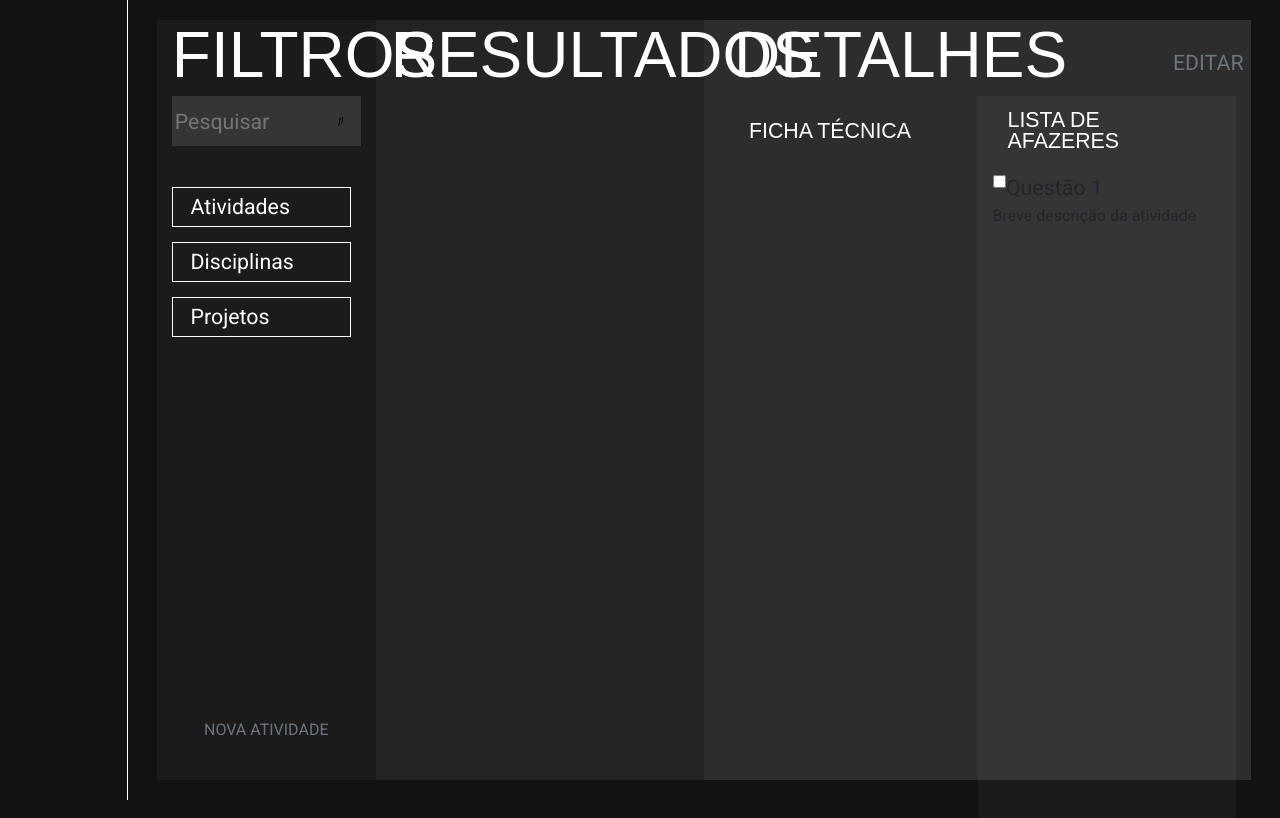
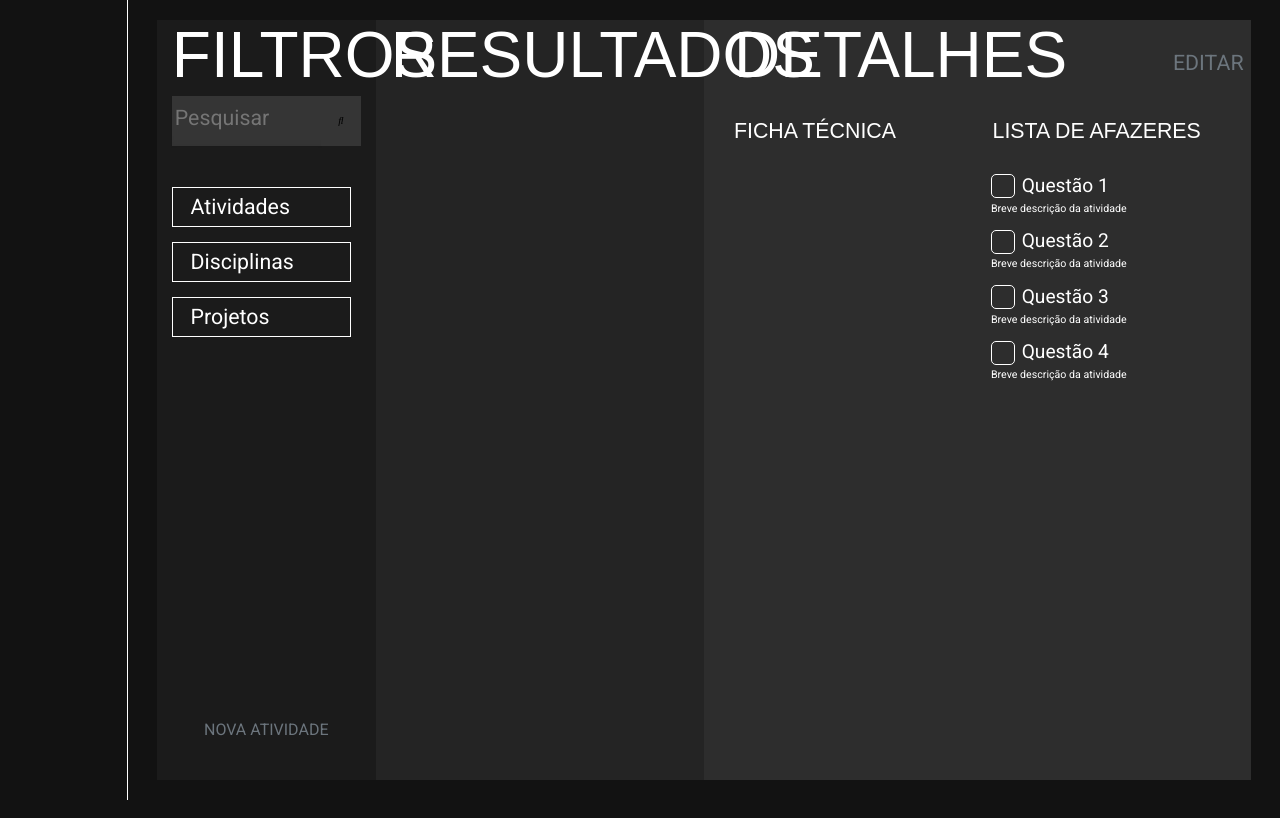
Before and after one commit to Gametask-Co/GT-FRONT, a React (Create React App) app: page /task in a window 1280 px wide. Shown: the top 818 px of the page. Built offline with nearby package versions, Linux system fonts and the light colour scheme; a web font is replaced by a local one.

Commit message:
melhoria nos cards da tela de task

```diff
--- a/src/components/Cards/Cards.sass
+++ b/src/components/Cards/Cards.sass
@@ -42,9 +42,6 @@
     height: 40px
     border: solid 1px white
     margin-top: 15px
-
-input
-  font-size: 2rem
 
 
 input::placeholder
@@ -123,14 +120,164 @@ input::placeholder
 #lista-afazeres, #ficha-tecnica
     height: 100%
 
-#lista-afazeres
-    background: #FFFFFF0A 0% 0% no-repeat padding-box
-
 .form-check
-    font-size: 2rem
-
-p
-    font-size: 1.5rem
+    font-size: 1.8rem
+    display: flex
+    align-items: center
 
 #main-card-detalhes
     height: 100%
+
+#box-form-checkbox
+    color: white
+
+.form-check-label
+    margin-left: 3%
+
+input
+    width: 18px
+    height: 18px
+    box-shadow: 0 1px 2px rgba(0,0,0,0.05), inset 0px -15px 10px -12px rgba(0,0,0,0.05);
+    color: black
+    cursor: pointer
+
+
+.descricao-atividade
+    font-weight: 100
+    padding-left: 1.25rem
+
+checkbox-container
+    float: left
+    width: 50%
+    box-sizing: border-box
+    text-align:center
+    padding: 40px 0px
+
+
+.circular-container
+  background-color: #0067FF
+
+
+.input-title
+    clear: both
+    padding: 22px 0px 0px 0px
+    font-size: 16px
+    color: rgba(255,255,255,.6)
+    font-weight: 300
+
+
+
+.checkbox-label
+    display: block
+    position: relative
+    cursor: pointer
+    font-size: 22px
+    line-height: 24px
+    height: 24px
+    width: 24px
+    clear: both
+    margin-bottom: 0px
+
+
+.checkbox-label input
+    position: absolute
+    opacity: 0
+    cursor: pointer
+
+
+.checkbox-label
+    .checkbox-custom
+        position: absolute
+        top: 0px
+        left: 0px
+        height: 24px
+        width: 24px
+        background-color: transparent
+        border-radius: 5px
+        transition: all 0.3s ease-out
+        -webkit-transition: all 0.3s ease-out
+        -moz-transition: all 0.3s ease-out
+        -ms-transition: all 0.3s ease-out
+        -o-transition: all 0.3s ease-out
+        border: 1px solid #FFFFFF
+
+.checkbox-label
+    input:checked ~ .checkbox-custom
+        background-color: transparent
+        border-radius: 5px
+        -webkit-transform: rotate(0deg) scale(1)
+        -ms-transform: rotate(0deg) scale(1)
+        transform: rotate(0deg) scale(1)
+        opacity: 1
+        border: 1px solid #FFFFFF
+
+
+.checkbox-label
+    .checkbox-custom::after
+        position: absolute
+        content: ""
+        left: 12px
+        top: 12px
+        height: 0px
+        width: 0px
+        border-radius: 5px
+        border: solid #009BFF
+        border-width: 0 3px 3px 0
+        -webkit-transform: rotate(0deg) scale(0)
+        -ms-transform: rotate(0deg) scale(0)
+        transform: rotate(0deg) scale(0)
+        opacity: 1
+        transition: all 0.3s ease-out
+        -webkit-transition: all 0.3s ease-out
+        -moz-transition: all 0.3s ease-out
+        -ms-transition: all 0.3s ease-out
+        -o-transition: all 0.3s ease-out
+
+
+.checkbox-label
+    input:checked ~ .checkbox-custom::after
+        -webkit-transform: rotate(45deg) scale(1)
+        -ms-transform: rotate(45deg) scale(1)
+        transform: rotate(45deg) scale(1)
+        opacity: 1
+        left: 8px
+        top: 3px
+        width: 6px
+        height: 12px
+        border: solid #fff
+        border-width: 0 2px 2px 0
+        background-color: transparent
+        border-radius: 0
+
+
+.checkbox-label
+    .checkbox-custom::before
+        position: absolute
+        content: ""
+        left: 10px
+        top: 10px
+        width: 0px
+        height: 0px
+        border-radius: 5px
+        border: 2px solid #FFFFFF
+        -webkit-transform: scale(0)
+        -ms-transform: scale(0)
+        transform: scale(0)
+
+.checkbox-label
+    input:checked ~ .checkbox-custom::before
+        left: -3px
+        top: -3px
+        width: 24px
+        height: 24px
+        border-radius: 5px;
+        -webkit-transform: scale(3)
+        -ms-transform: scale(3)
+        transform: scale(3)
+        opacity: 0
+        z-index: 999
+        transition: all 0.3s ease-out
+        -webkit-transition: all 0.3s ease-out
+        -moz-transition: all 0.3s ease-out
+        -ms-transition: all 0.3s ease-out
+        -o-transition: all 0.3s ease-out
--- a/src/components/Task/CardDetalhes.js
+++ b/src/components/Task/CardDetalhes.js
@@ -18,7 +18,7 @@ function CardDetalhes() {
                     </div>
                 </div>
 
-                <div id="main-card-detalhes" className=" col-lg-12 d-flex">
+                <div id="main-card-detalhes" className="d-flex">
                     <div id="ficha-tecnica" className="col-lg-6">
                         <div className="box-titulo-card">
                             <h2 className="titulo-filtro col-lg-12">
--- a/src/components/Task/ListaAfazeres.js
+++ b/src/components/Task/ListaAfazeres.js
@@ -4,24 +4,64 @@ import '../Cards/Cards.sass'
 
 function ListaAfazeres() {
     return <>
-        <div id="lista-afazeres" className="col-lg-6" >
+        <div id="lista-afazeres">
             <div className="box-titulo-card">
                 <h2 className="titulo-filtro col-lg-12">
                     Lista de afazeres
-                    </h2>
+                </h2>
             </div>
 
             <div className="box-checkbox-afazeres">
                 <div className="checkbox-afazeres">
-                    <div>
+                    <div id="box-form-checkbox">
                         <div className="form-check">
-                            <input type="checkbox" className="form-check-input" id="materialChecked" />
-                            <label className="form-check-label" for="materialChecked">Questão 1</label>
+                            <label className="checkbox-label">
+                                <input type="checkbox" id="batata" />
+                                <span className="checkbox-custom rectangular"></span>
+                            </label>
+                            <label className="form-check-label" forhtml="batata">Questão 1</label>
                         </div>
                         <div>
-                            <p>Breve descrição da atividade</p>
+                            <p className="descricao-atividade">Breve descrição da atividade</p>
                         </div>
                     </div>
+                    <div id="box-form-checkbox">
+                        <div className="form-check">
+                            <label className="checkbox-label">
+                                <input type="checkbox" id="batata" />
+                                <span className="checkbox-custom rectangular"></span>
+                            </label>
+                            <label className="form-check-label" forhtml="batata">Questão 2</label>
+                        </div>
+                        <div>
+                            <p className="descricao-atividade">Breve descrição da atividade</p>
+                        </div>
+                    </div>
+                    <div id="box-form-checkbox">
+                        <div className="form-check">
+                            <label className="checkbox-label">
+                                <input type="checkbox" id="batata" />
+                                <span className="checkbox-custom rectangular"></span>
+                            </label>
+                            <label className="form-check-label" forhtml="batata">Questão 3</label>
+                        </div>
+                        <div>
+                            <p className="descricao-atividade">Breve descrição da atividade</p>
+                        </div>
+                    </div>
+                    <div id="box-form-checkbox">
+                        <div className="form-check">
+                            <label className="checkbox-label">
+                                <input type="checkbox" id="batata" />
+                                <span className="checkbox-custom rectangular"></span>
+                            </label>
+                            <label className="form-check-label" forhtml="batata">Questão 4</label>
+                        </div>
+                        <div>
+                            <p className="descricao-atividade">Breve descrição da atividade</p>
+                        </div>
+                    </div>
+
                 </div>
             </div>
         </div>
```
